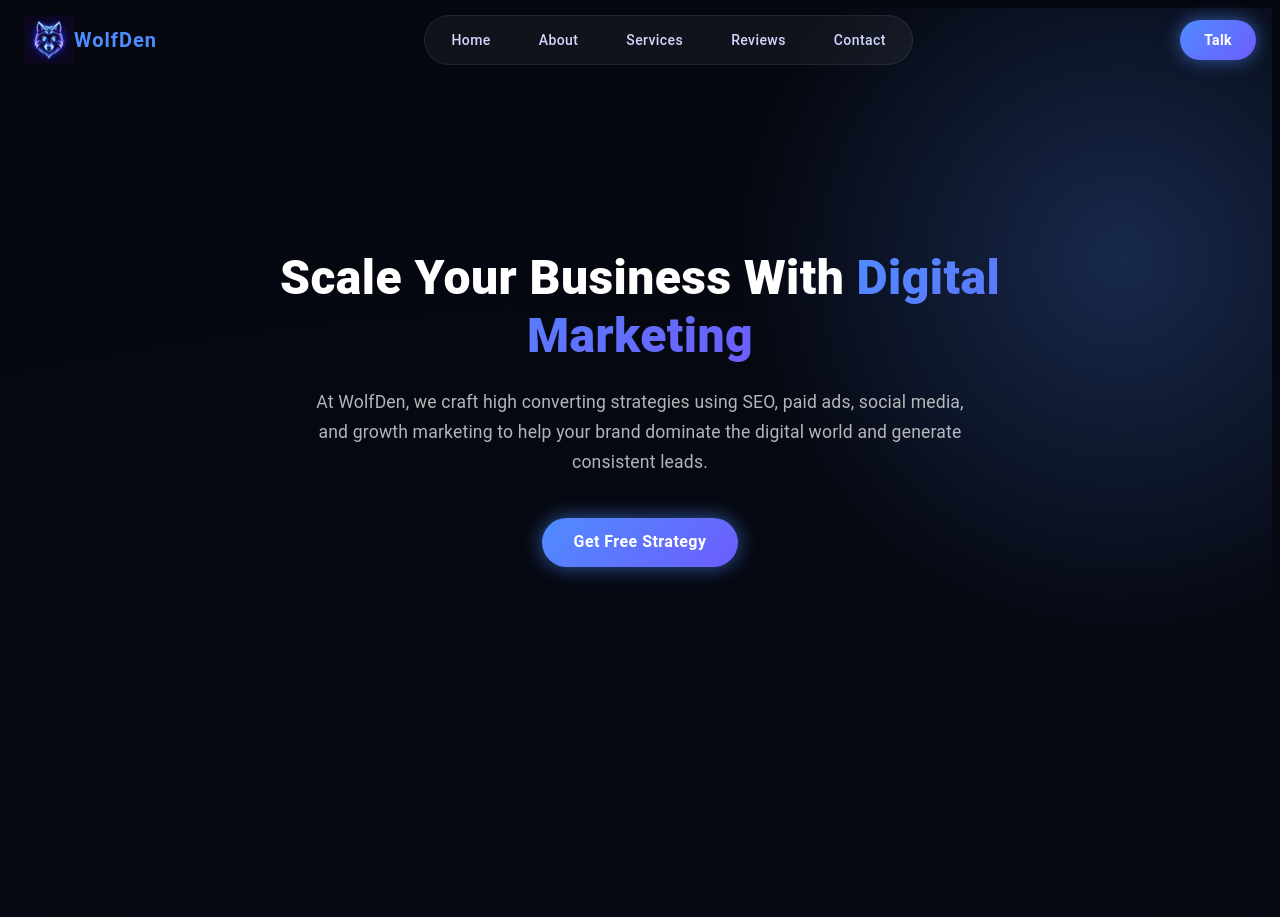
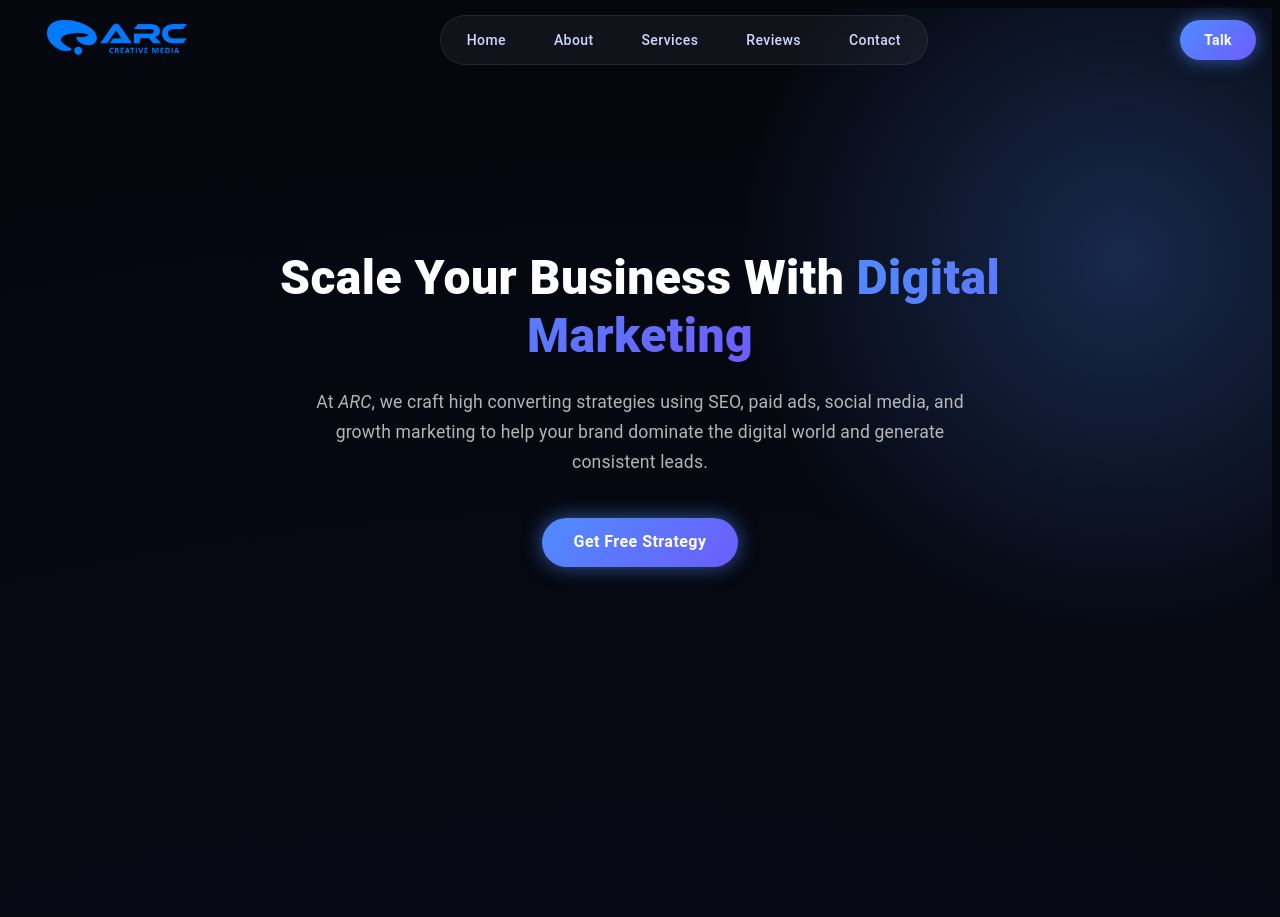
Before and after one commit to Shashank-koti/WolfDen-Agency, a React (Vite) app: page / in a window 1280 px wide. Shown: the top 917 px of the page. Built offline with nearby package versions, Linux system fonts and the light colour scheme.

Commit message:
changed wolfden to AMC

```diff
--- a/src/components/About.jsx
+++ b/src/components/About.jsx
@@ -35,7 +35,7 @@ const About = () => {
               WebkitTextFillColor: "transparent",
             }}
           >
-            WolfDen
+            ACM
           </Box>
         </Typography>
 
@@ -48,7 +48,7 @@ const About = () => {
             mb: 8,
           }}
         >
-          WolfDen is a results driven digital marketing agency focused on
+          AMC is a results driven digital marketing agency focused on
           helping startups, brands, and businesses.
         </Typography>
 
--- a/src/components/Footer.jsx
+++ b/src/components/Footer.jsx
@@ -17,9 +17,14 @@ export default function Footer() {
       url: "tel:+919701670629",
     },
     {
+      name: "85228 01254",
+      icon: <PhoneIcon sx={{ mr: 1 }} />,
+      url: "tel:+9185228 01254",
+    },
+    {
       name: "Gmail",
       icon: <MailIcon sx={{ mr: 1 }} />,
-      url: "https://mail.google.com/mail/u/0/#inbox?compose=DmwnWsmFRzGwzVFPZtNMJsWrNchDjtvtVnSVtWgsdDtrCCZXmdhbgCnMzJcxQkHccNSbLCVznBpB",
+      url: "https://mail.google.com/mail/u/0/#inbox?compose=CllgCJqXxwphsBrqvKLvSwnQsFQkzZtmJfxJbcwQcfqskQrkpqkZDfHlrvNNLzTMsDsMVGgqlmL",
     },
   ];
 
@@ -59,8 +64,9 @@ export default function Footer() {
                 textAlign: "center",
               }}
             >
-              WolfDen
+              ARC Creative Media
             </Typography>
+
 
             <Typography
               sx={{
@@ -183,7 +189,7 @@ export default function Footer() {
               width: "100%",
             }}
           >
-            © {new Date().getFullYear()} WolfDen. All rights reserved.
+            © {new Date().getFullYear()} ACM. All rights reserved.
           </Typography>
         </Box>
       </Container>
--- a/src/components/HeroSection.jsx
+++ b/src/components/HeroSection.jsx
@@ -75,7 +75,7 @@ const HeroSection = () => {
                 lineHeight: 1.7,
               }}
             >
-              At WolfDen, we craft high converting strategies using SEO, paid
+              At <i>ARC</i>, we craft high converting strategies using SEO, paid
               ads, social media, and growth marketing to help your brand
               dominate the digital world and generate consistent leads.
             </Typography>
--- a/src/components/Navbar.jsx
+++ b/src/components/Navbar.jsx
@@ -14,7 +14,7 @@ import {
 } from "@mui/material";
 import MenuIcon from "@mui/icons-material/Menu";
 import { useTheme } from "@mui/material/styles";
-import Logo from "../pics/LogoWolf.png";
+import Logo from "../pics/arcMedia.png"
 
 const navItems = ["Home", "About", "Services", "Reviews", "Contact"];
 
@@ -48,26 +48,13 @@ const Navbar = () => {
           <Box
             component="img"
             src={Logo}
-            alt="WolfDen Logo"
+            alt="AMC Logo"
             sx={{
               height: 50,
               width: "auto",
               objectFit: "contain",
             }}
           />
-
-          <Typography
-            variant="h6"
-            sx={{
-              fontWeight: 700,
-              letterSpacing: 1,
-              // ml: 1.5,
-              color: "#4f8cff",
-              cursor: "pointer",
-            }}
-          >
-            WolfDen
-          </Typography>
         </Box>
 
         {/* Desktop Menu */}
@@ -151,7 +138,7 @@ const Navbar = () => {
           }}
         >
           <Typography variant="h6" sx={{ mb: 2, color: "#4f8cff" }}>
-            WolfDen
+            AMC
           </Typography>
 
           <List>
--- a/src/components/Review.jsx
+++ b/src/components/Review.jsx
@@ -7,7 +7,7 @@ const testimonials = [
     name: "Abhiram",
     role: "Startup Founder",
     review:
-      "WolfDen transformed our digital presence. Their SEO and paid marketing strategy helped us generate 3x more leads in just 3 months.",
+      "ACM transformed our digital presence. Their SEO and paid marketing strategy helped us generate 3x more leads in just 3 months.",
 
   },
   {
--- a/src/components/WhyChooseUs.jsx
+++ b/src/components/WhyChooseUs.jsx
@@ -57,7 +57,7 @@ const WhyChooseUs = () => {
               WebkitTextFillColor: "transparent",
             }}
           >
-            WolfDen
+            ACM
           </Box>
         </Typography>
 
```
Also changed, not shown: src/pics/arcMedia.png (added).
